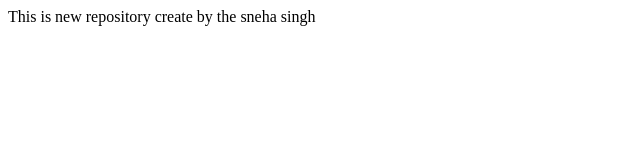
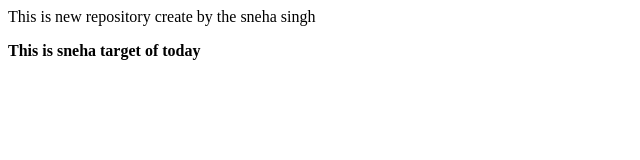
Before and after one commit to SnehaCE/snehatech2-demo, a plain HTML site: page localRepo/index.html in a window 1280 px wide. Shown: the whole page, without its empty margins (0-640 px from the left). Drawn offline with Linux system fonts and the light colour scheme.

Commit message:
new change in indexfile

```diff
--- a/localRepo/index.html
+++ b/localRepo/index.html
@@ -1 +1,2 @@
 <p>This is new repository create by the sneha singh</p>
+<b>This is sneha target of today</b>
```
